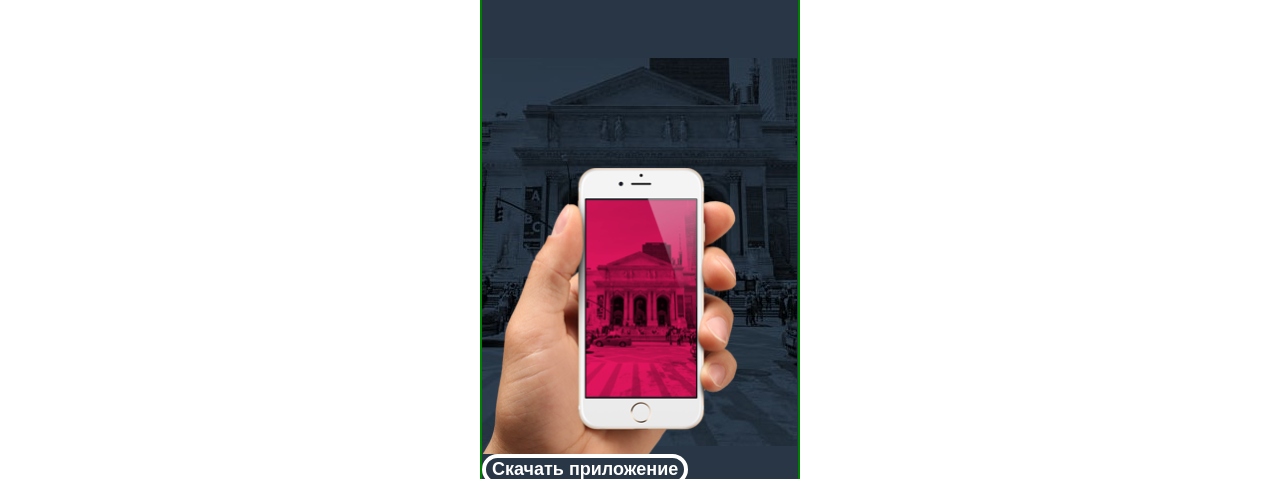
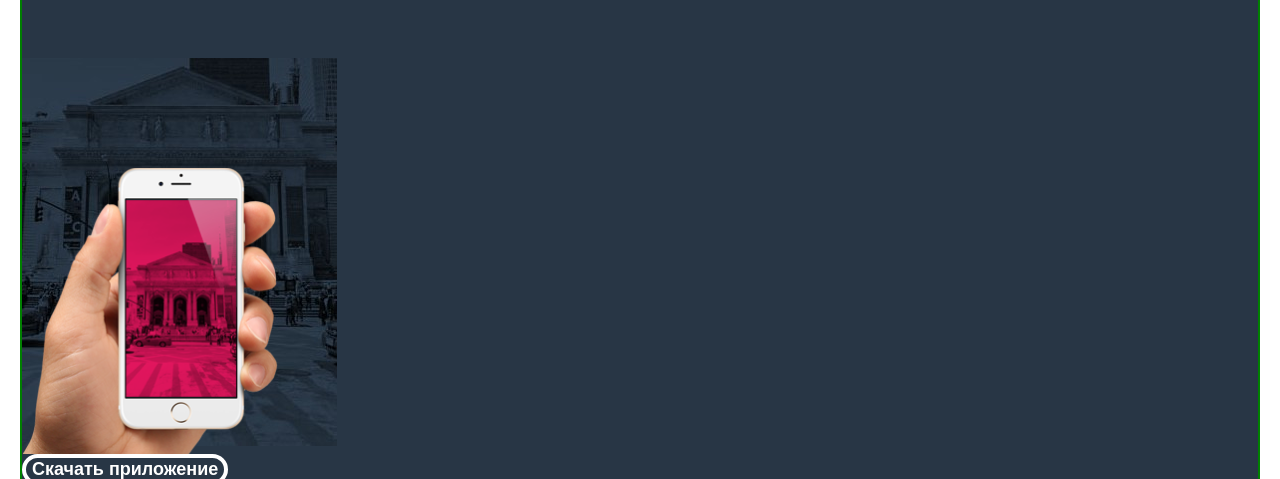
Before and after one commit to OlesyaVegrenovskaya/461083-pink, a website: page index.html in a window 1280 px wide. Shown: the part 405-884 px from the top of the page. Drawn offline with nearby package versions, Linux system fonts and the light colour scheme; files that its build step writes are made by us from their sources.

Commit message:
Задание ширины для мобильной версии

```diff
--- a/less/style.less
+++ b/less/style.less
@@ -43,9 +43,11 @@ ul {
   margin: 0;
   padding: 0;
  }
+ body {
+  min-width: 320px;
+ }
 .container {
-  width: 320px;
-  margin: 0 auto;
+  width: auto;
   padding: 0 20px;
 }
 .visually-hidden {
```
